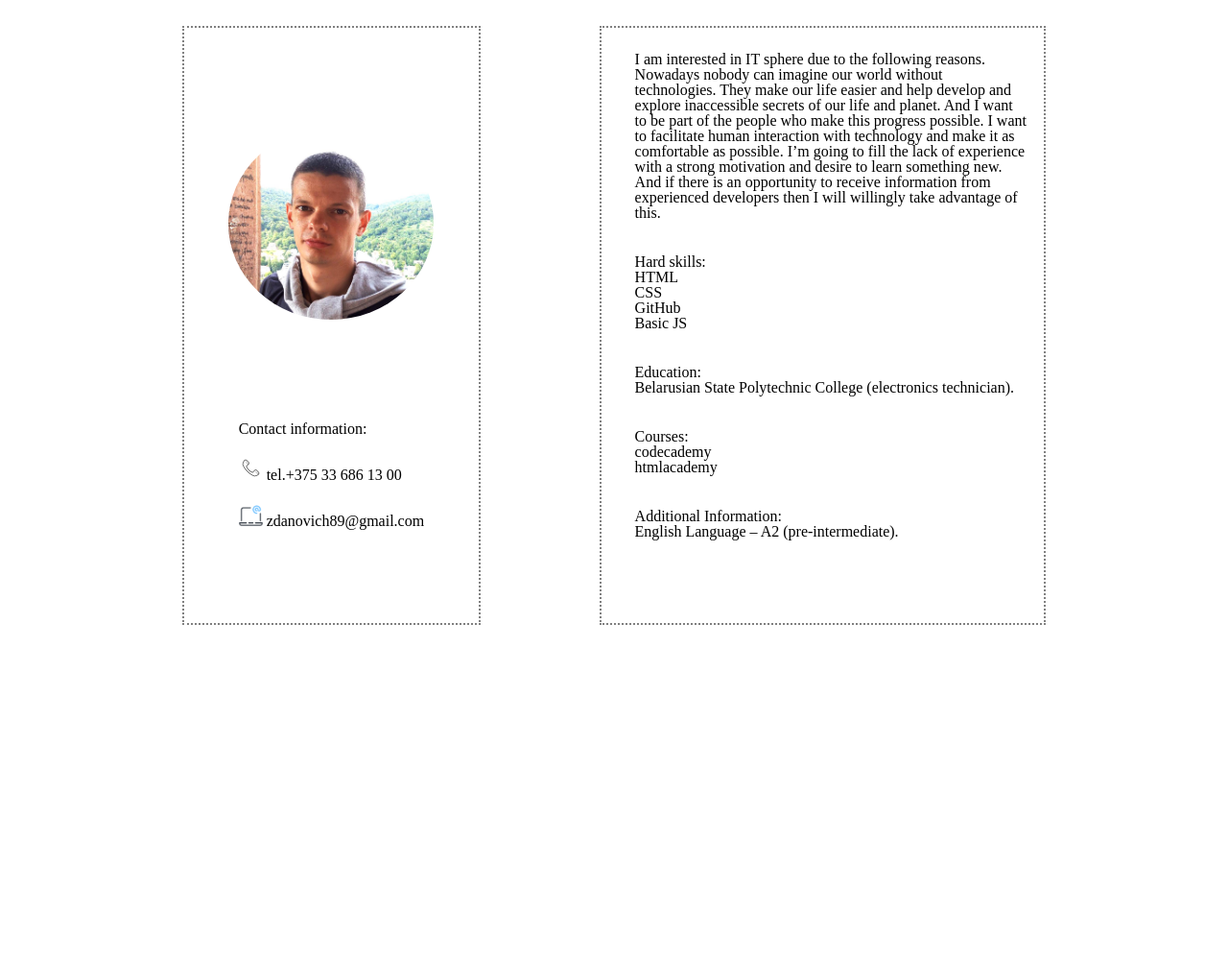
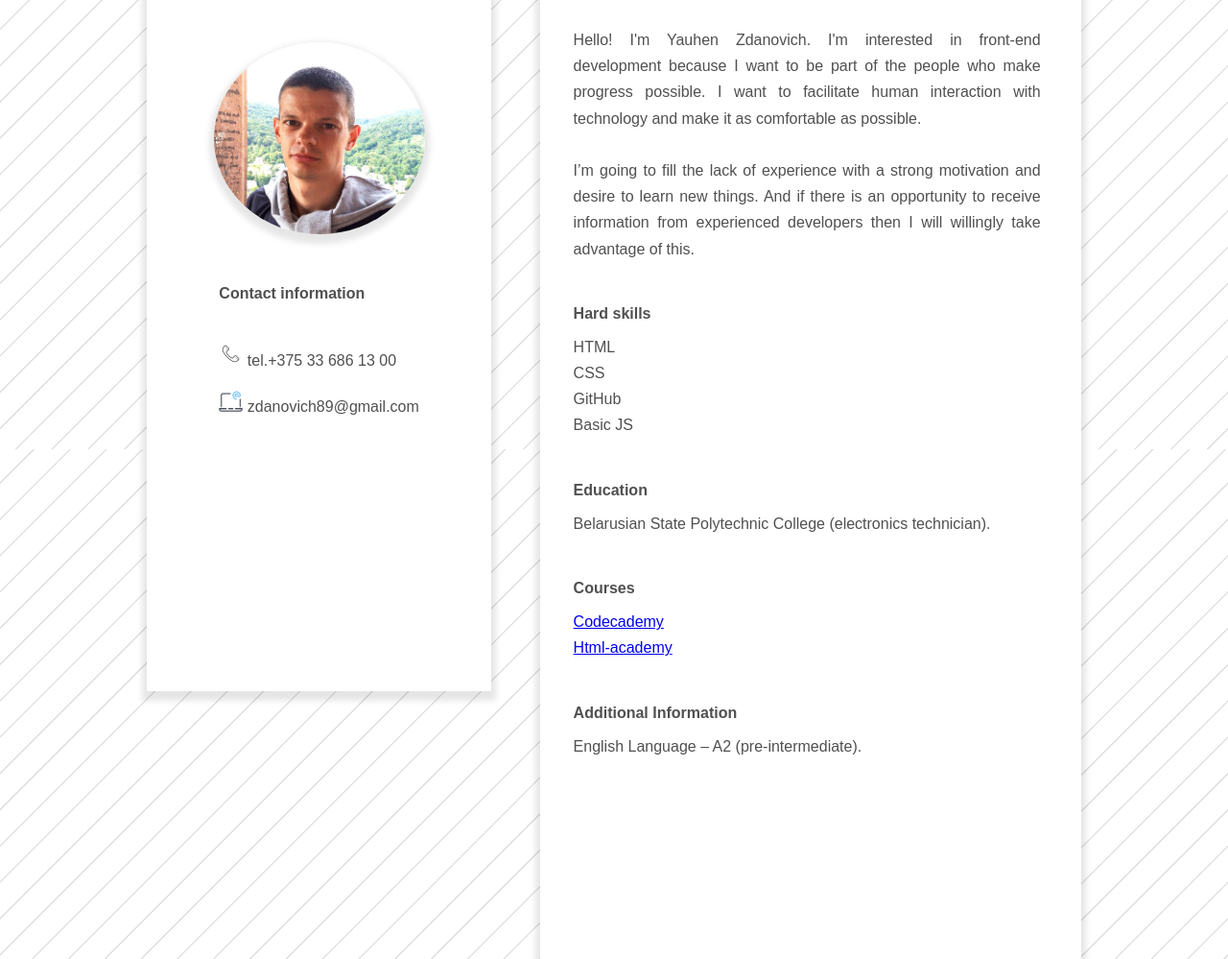
Before and after one commit to zdanovich89/rsschool-cv, a plain HTML site: page index.html in a window 1280 px wide. Shown: the part 534-1533 px from the top of the page at 96% size. Before the commit the page ends 1185 px from the top, so only its background shows below. Drawn offline with nearby package versions, Linux system fonts and the light colour scheme; a web font is replaced by a local one.

Commit message:
feat: create styles css

```diff
--- a/index.html
+++ b/index.html
@@ -8,29 +8,42 @@
   <link rel="stylesheet" href="style.css">
   <title>Document</title>
   </head>
+
   <body>
     <div class="wrapper">
 
-        <header>
-        <h1>Resume</h1>
+      <header>
         <h2>Yauhen Zdanovich</h2>
         <h5>Front-end Developer</h5>
       </header>
+
       <div class="content">
+
       <main>
-        <div class="contacts">
-          <img class="photo" src="./assets/img/photo_resume.jpg" alt="photo" width="auto" height="200vh">
-          <ul>Contact information:
-            <li><img src="./assets/img/icon tel.png" alt="icon" width="25vh" height="25vh"> tel.+375 33 686 13 00</li>
-            <li><img src="./assets/img/icon mail.png" alt="icon" width="25vh" height="25vh"> zdanovich89@gmail.com</li>
+           <div class="contacts">
+          <img class="photo" src="./assets/img/photo_resume.jpg" alt="photo" width="220" height="200">
+          <div>
+          <h4>Contact information</h4>
+          <ul>
+            <li><img src="./assets/img/icon_tel.png" alt="icon" width="25" height="25"> tel.+375 33 686 13 00</li>
+            <li><img src="./assets/img/icon_mail.png" alt="icon" width="25" height="25"> zdanovich89@gmail.com</li>
           </ul>
         </div>
+        </div>
+
         <div class="summary">
         <div class="aboutme">
-          <p>I am interested in IT sphere due to the following reasons. Nowadays nobody can imagine our world without technologies. They make our life easier and help develop and explore inaccessible secrets of our life and planet. And I want to be part of the people who make this progress possible. I want to facilitate human interaction with technology and make it as comfortable as possible. I’m going to fill the lack of experience with a strong motivation and desire to learn something new. And if there is an opportunity to receive information from experienced developers then I will willingly take advantage of this.</p>
+          <p>Hello! I'm Yauhen Zdanovich. I'm interested in front-end development because I want to be part of the
+          people who make progress possible. I want to facilitate human
+          interaction with technology and make it as comfortable as possible.</p>
+          <br>
+          <p>I’m going to fill the lack of
+          experience with a strong motivation and desire to learn new things. And if there is an opportunity
+          to receive information from experienced developers then I will willingly take advantage of this.</p>
         </div>
         <div class="skills">
-          <ul>Hard skills:
+          <h4>Hard skills</h4>
+          <ul>
            <li>HTML</li>
             <li>CSS</li>
             <li>GitHub</li>
@@ -38,18 +51,21 @@
           </ul>
         </div>
         <div class="education">
-          <ul>Education:
+          <h4>Education</h4>
+          <ul>
            <li>Belarusian State Polytechnic College (electronics technician).</li>
           </ul>
         </div>
         <div class="courses">
-          <ul>Courses:
-            <li>codecademy</li>
-            <li>htmlacademy</li>
+          <h4>Courses</h4>
+          <ul>
+            <li><a href="https://www.codecademy.com/users/zdanovich89/achievements"> Codecademy</a></li>
+            <li><a href="https://htmlacademy.ru/profile/id832103/achievements">Html-academy</a></li>
           </ul>
         </div>
         <div>
-          <ul>Additional Information:
+          <h4>Additional Information</h4>
+          <ul>
             <li>English Language – A2 (pre-intermediate).</li>
           </ul>
         </div>
--- a/style.css
+++ b/style.css
@@ -1,16 +1,42 @@
+@font-face {
+  font-family: 'Raleway';
+  font-style: normal;
+  font-weight: 400;
+  font-display: swap;
+  src: local('Raleway'), local('Raleway-Regular'), url(https://fonts.gstatic.com/s/raleway/v14/1Ptug8zYS_SKggPNyC0ITw.woff2) format('woff2');
+  unicode-range: U+0000-00FF, U+0131, U+0152-0153, U+02BB-02BC, U+02C6, U+02DA, U+02DC, U+2000-206F, U+2074, U+20AC, U+2122, U+2191, U+2193, U+2212, U+2215, U+FEFF, U+FFFD;
+}
+
+@font-face {
+  font-family: 'Raleway';
+  font-style: normal;
+  font-weight: 700;
+  font-display: swap;
+  src: local('Raleway Bold'), local('Raleway-Bold'), url(https://fonts.gstatic.com/s/raleway/v14/1Ptrg8zYS_SKggPNwJYtWqZPAA.woff2) format('woff2');
+  unicode-range: U+0000-00FF, U+0131, U+0152-0153, U+02BB-02BC, U+02C6, U+02DA, U+02DC, U+2000-206F, U+2074, U+20AC, U+2122, U+2191, U+2193, U+2212, U+2215, U+FEFF, U+FFFD;
+}
+
+
 .content {
   width: 1024px;
-  padding-top: 25px;
+  padding-top: 40px;
   margin: auto;
+  font-family: Raleway, Arial, Helvetica, sans-serif;
+  line-height: 1.7;
+  text-align: justify;
+  color: rgba(26, 24, 24, 0.76);
 }
 
 header {
+  font-family: Raleway, Arial, Helvetica, sans-serif;
   display: flex;
   flex-direction: column;
-  height: 50vh;
-  text-align: center;
+  justify-content: center;
+  align-items: center;
+  height: 59vh;
   line-height: 499%;
-  padding-top: 17vh;
+  box-shadow: 0px 5px 10px 5px rgba(0,0,0,0.1);
+
 }
 
 .wrapper {
@@ -42,34 +68,51 @@ main {
 }
 
 .summary {
-width: 40%;
+width: 50%;
+background-color: #ffffff;
 }
 
 .contacts {
   display: flex;
-  width: 30%;
+  width: 35%;
+  height: 79vh;
   flex-direction: column;
-  border: 2px dotted grey;
   align-items: center;
-  justify-content: center;
+  justify-content: flex-start;
   padding: 66px 0px 44px 0px;
+  background-color: #ffffff;
+  box-shadow: 0px 5px 6px 5px rgba(0,0,0,0.1);
 }
 
 .contacts ul {
-  padding-top: 90px;
+  padding-top: 9px;
   line-height: 3;
 }
 
 .photo {
   border-radius: 50%;
+  box-shadow: 0px 5px 6px 5px rgba(0,0,0,0.1);
 }
 
 .summary {
-  border: 2px dotted grey;
   padding: 25px 17px 52px 35px;
+  box-shadow: 0px 5px 6px 5px rgba(0,0,0,0.1);
+  height: 118vh;
 }
 
 .summary div {
-  padding-bottom: 35px;
+  padding: 25px 25px 15px 0px;
+ }
 
+ html {
+  background-image: url(./assets/img/background.png);
+   }
+
+h4 {
+  font-weight: bold;
+  padding-bottom: 1vh;
 }
+
+.contacts h4 {
+  padding: 6vh 0vh 3vh 0vh;
+}
```
Also changed, not shown: assets/img/Photoshop_jumping_mountains_forest-190.jpg, assets/img/background.jpg (added), assets/img/background.png (added), assets/img/icon_mail.png (renamed from assets/img/icon mail.png), assets/img/icon_tel.png (renamed from assets/img/icon tel.png).
